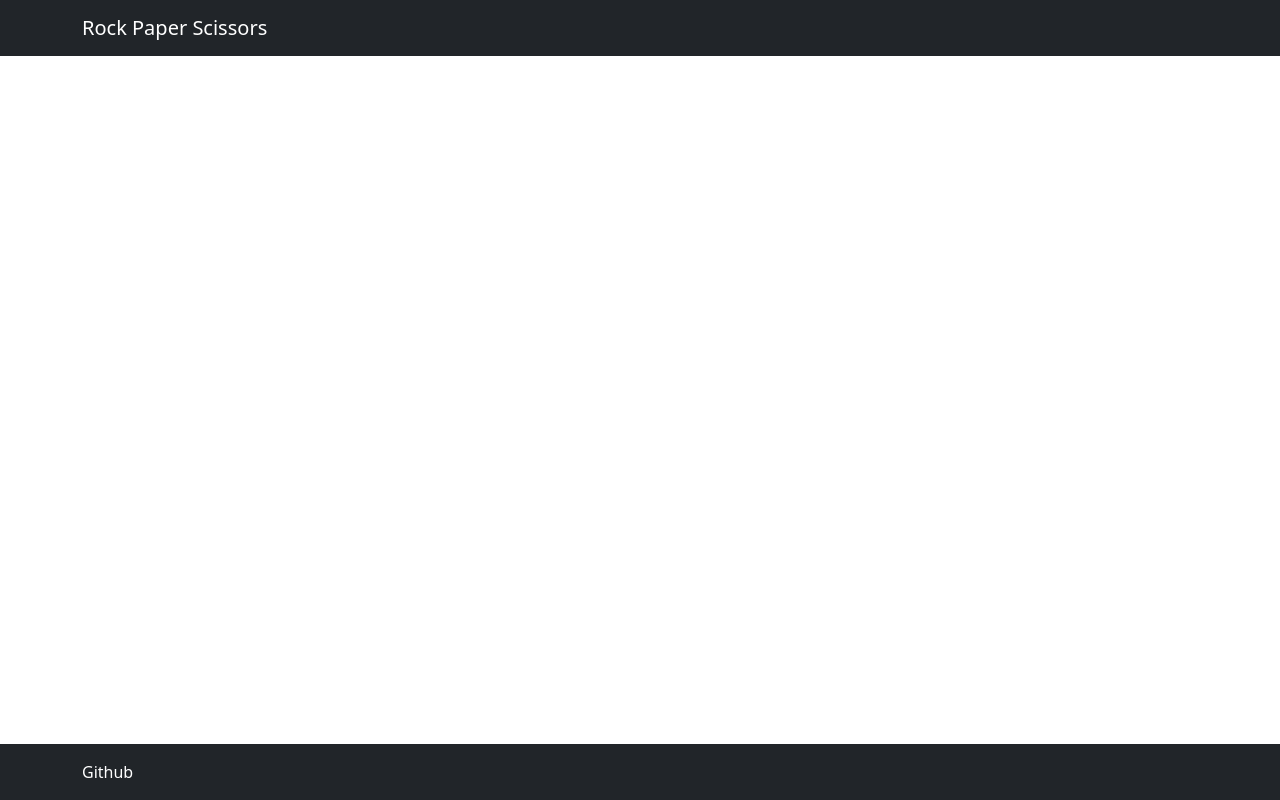
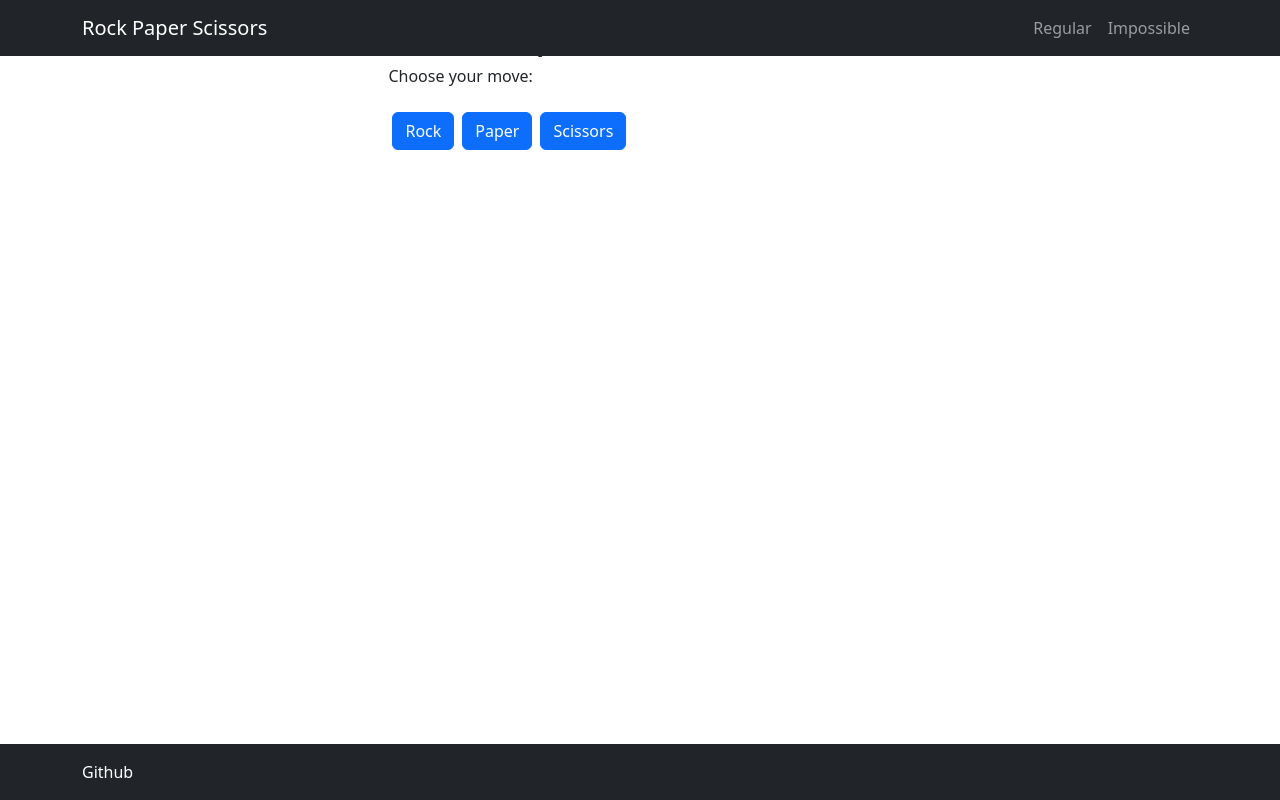
Before and after one commit to JohnPatrickAncajas/rpsgame, a React (Create React App) app: page /impossible in a window 1280 px wide. Built offline with nearby package versions, Linux system fonts and the light colour scheme.

Commit message:
New: Different Modes

```diff
--- a/src/App.js
+++ b/src/App.js
@@ -2,7 +2,8 @@ import React from 'react';
 import { BrowserRouter as Router, Routes, Route } from 'react-router-dom';
 import 'bootstrap/dist/css/bootstrap.min.css';
 import NavigationBar from './components/Navbar';
-import Home from './views/Home';
+import Regular from './views/Normal';
+import Impossible from './views/Impossible';
 import Footer from './components/Footer';
 
 function App() {
@@ -12,7 +13,8 @@ function App() {
         <NavigationBar />
         <div className="flex-grow-1">
           <Routes>
-            <Route path="/rpsgame" element={<Home />} />
+            <Route path="/regular" element={<Regular />} />
+            <Route path="/impossible" element={<Impossible />} />
           </Routes>
         </div>
         <Footer />
--- a/src/components/Navbar.js
+++ b/src/components/Navbar.js
@@ -1,12 +1,23 @@
 import React from 'react';
-import { Container, Navbar } from 'react-bootstrap';
+import { Navbar, Nav, Container } from 'react-bootstrap';
+import { Link } from 'react-router-dom'; // Import Link from react-router-dom
 import 'bootstrap/dist/css/bootstrap.min.css';
 
 function NavigationBar() {
   return (
-    <Navbar bg="dark" variant="dark">
+    <Navbar bg="dark" variant="dark" expand="lg" fixed="top">
       <Container>
         <Navbar.Brand href="#home">Rock Paper Scissors</Navbar.Brand>
+        <Navbar.Toggle aria-controls="basic-navbar-nav" />
+        <Navbar.Collapse id="basic-navbar-nav">
+          <Nav className="me-auto">
+            {/* Other nav links */}
+          </Nav>
+          <Nav>
+            <Nav.Link as={Link} to="/regular">Regular</Nav.Link> {/* Link to Home.js */}
+            <Nav.Link as={Link} to="/impossible">Impossible</Nav.Link> {/* Link to Home2.js */}
+          </Nav>
+        </Navbar.Collapse>
       </Container>
     </Navbar>
   );
--- /dev/null
+++ b/src/views/Impossible.js
@@ -0,0 +1,51 @@
+import React, { useState } from 'react';
+import { Container, Row, Col, Button } from 'react-bootstrap';
+import 'bootstrap/dist/css/bootstrap.min.css';
+
+function Impossible() {
+  const [userChoice, setUserChoice] = useState(null);
+  const [computerChoice, setComputerChoice] = useState(null);
+  const [result, setResult] = useState('');
+
+  const handleChoice = (choice) => {
+    let newComputerChoice;
+
+    if (choice === 'Rock') {
+      newComputerChoice = 'Paper';
+    } else if (choice === 'Paper') {
+      newComputerChoice = 'Scissors';
+    } else if (choice === 'Scissors') {
+      newComputerChoice = 'Rock';
+    }
+
+    setResult('Computer wins!');
+
+    setUserChoice(choice);
+    setComputerChoice(newComputerChoice);
+  };
+
+  return (
+    <div className="mt-2">
+      <Container>
+        <Row className="justify-content-md-center">
+          <Col md="auto">
+            <h1>Rock Paper Scissors Game!</h1>
+            <p>Choose your move:</p>
+            <Button className="mx-1 my-2" onClick={() => handleChoice('Rock')}>Rock</Button>
+            <Button className="mx-1 my-2" onClick={() => handleChoice('Paper')}>Paper</Button>
+            <Button className="mx-1 my-2" onClick={() => handleChoice('Scissors')}>Scissors</Button>
+            {userChoice && (
+              <p>Your choice: {userChoice}</p>
+            )}
+            {computerChoice && (
+              <p>Computer's choice: {computerChoice}</p>
+            )}
+            <p>{result}</p>
+          </Col>
+        </Row>
+      </Container>
+    </div>
+  );
+}
+
+export default Impossible;
--- a/src/views/Home.js
+++ b/src/views/Normal.js
@@ -2,7 +2,7 @@ import React, { useState } from 'react';
 import { Container, Row, Col, Button } from 'react-bootstrap';
 import 'bootstrap/dist/css/bootstrap.min.css';
 
-function Home() {
+function Normal() {
   const [userChoice, setUserChoice] = useState(null);
   const [computerChoice, setComputerChoice] = useState(null);
   const [result, setResult] = useState('');
@@ -29,7 +29,7 @@ function Home() {
   };
 
   return (
-    <div style={{ marginTop: '2rem' }}>
+    <div className="mt-2">
       <Container>
         <Row className="justify-content-md-center">
           <Col md="auto">
@@ -54,4 +54,4 @@ function Home() {
   );
 }
 
-export default Home;
+export default Normal;
```
